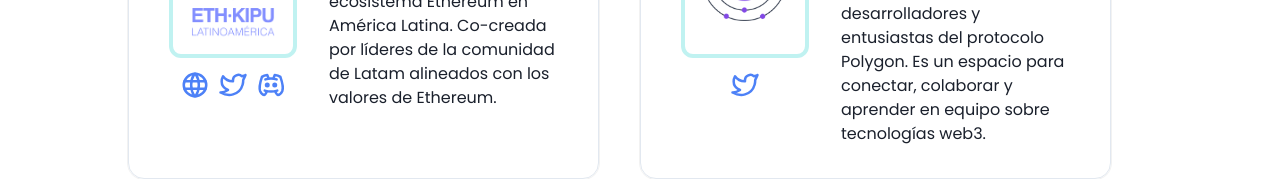
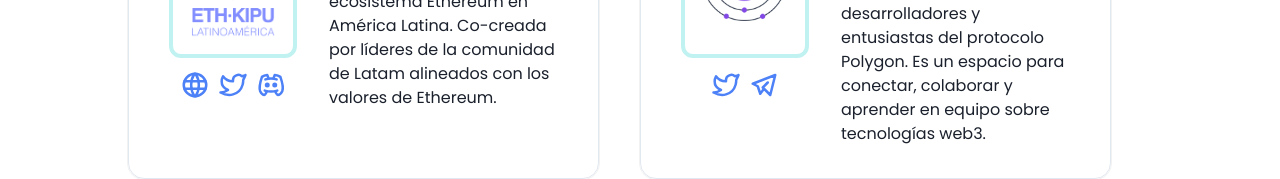
Before and after one commit to natedevxyz/ethereum-cl, a Next.js app: page /comunidad/comunidades in a window 1280 px wide. Shown: the part 351-530 px from the top of the page. Built offline with nearby package versions, Linux system fonts and the light colour scheme; a web font is replaced by a local one.

Commit message:
Add social icon to polygon guild santiago

```diff
--- a/pages/comunidad/comunidades.js
+++ b/pages/comunidad/comunidades.js
@@ -4,7 +4,13 @@ import Wrapper from '../../components/Wrapper';
 import FeaturedCard from '../../components/FeaturedCard';
 import { SlArrowLeft } from 'react-icons/sl';
 import { Flex, Text, Link } from '@chakra-ui/react';
-import { TbWorld, TbBrandTwitter, TbBrandDiscord } from 'react-icons/tb';
+import {
+	TbWorld,
+	TbBrandTwitter,
+	TbBrandDiscord,
+	TbBrandTelegram,
+	TbBrandInstagram,
+} from 'react-icons/tb';
 
 export default function Comunidades() {
 	return (
@@ -54,6 +60,12 @@ export default function Comunidades() {
 							<NextLink href="https://twitter.com/ethkipu">
 								<TbBrandTwitter />
 							</NextLink>
+							{/* <NextLink href="https://instagram.com/ethkipu">
+								<TbBrandInstagram />
+							</NextLink>
+							<NextLink href="https://t.me/ETHkipu">
+								<TbBrandTelegram />
+							</NextLink> */}
 							<NextLink href="https://discord.gg/rRJJeSjBFZ">
 								<TbBrandDiscord />
 							</NextLink>
@@ -67,6 +79,9 @@ export default function Comunidades() {
 							<NextLink href="https://twitter.com/PolygonGuildSCL">
 								<TbBrandTwitter />
 							</NextLink>
+							<NextLink href="https://t.me/+eV1Smh7HCvMwODk1">
+								<TbBrandTelegram />
+							</NextLink>
 						</FeaturedCard>
 					</Flex>
 				</Flex>
```
